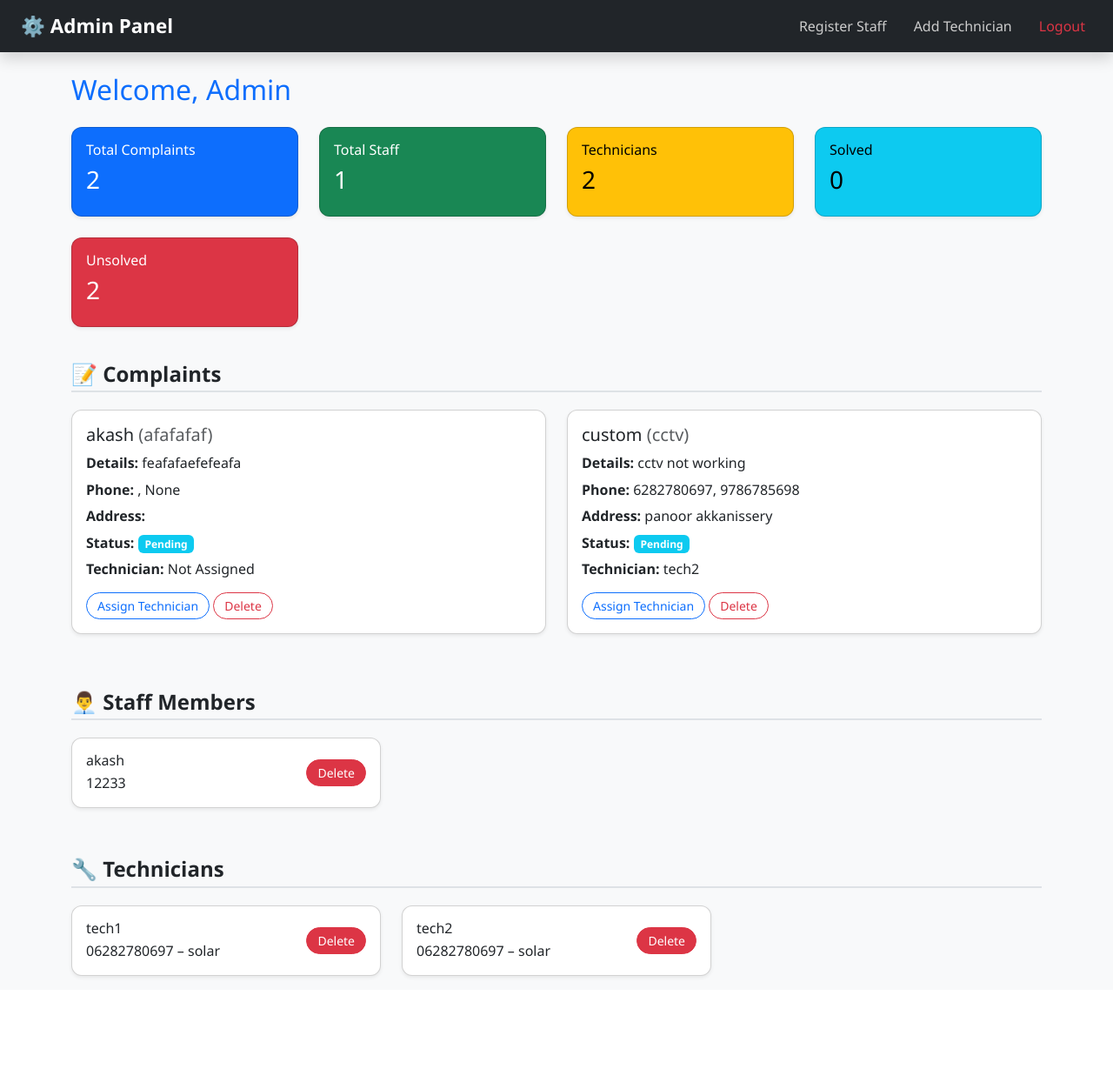
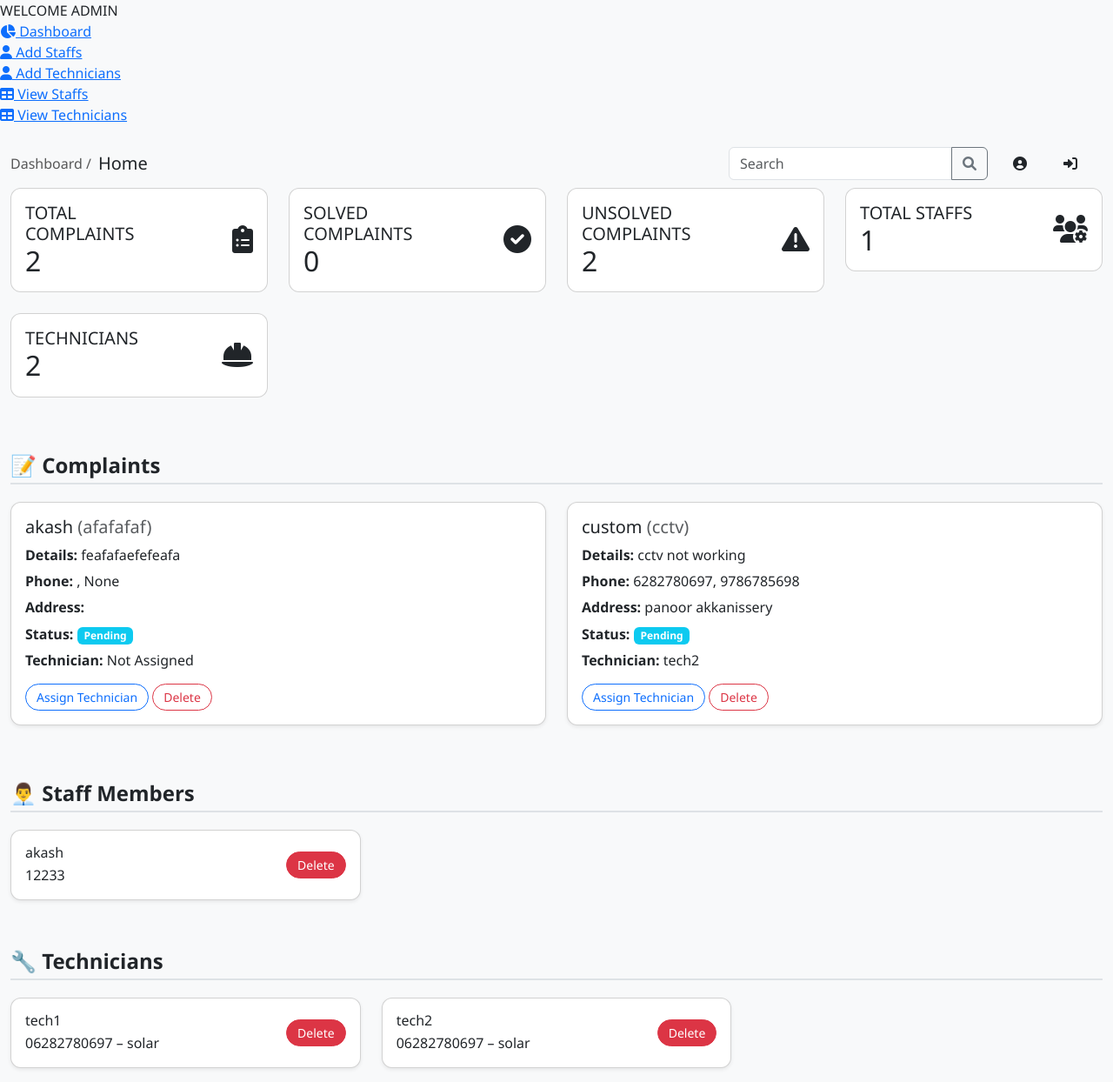
Before and after one commit to akasha17/complaint-management, a Django app: page /admin-dashboard/ in a window 1280 px wide. Shown: the whole page at 87% size. Before the commit the page ends 1125 px from the top, so only its background shows below. Run offline with Django 5.2, Linux system fonts and the light colour scheme; a user stored in the database is signed in; data comes from the database, SQL or seed files in the repository.

Commit message:
admin_dashboard.html

```diff
--- a/cm/cmapp/templates/admin/admin_dashboard.html
+++ b/cm/cmapp/templates/admin/admin_dashboard.html
@@ -6,32 +6,71 @@
     <title>Admin Dashboard</title>
     <meta name="viewport" content="width=device-width, initial-scale=1">
     <link href="https://cdn.jsdelivr.net/npm/bootstrap@5.3.3/dist/css/bootstrap.min.css" rel="stylesheet">
-    <link href="{% static 'css/adminstyle.css' %}" rel="stylesheet">
+    <link href="{% static 'css/adminstyle.css' %}" rel="stylesheet"> {# Using adminstyle.css as per your provided path #}
+    <link rel="stylesheet" href="https://cdnjs.cloudflare.com/ajax/libs/font-awesome/6.0.0-beta3/css/all.min.css">
+    <link href="https://fonts.googleapis.com/css2?family=Roboto:wght@300;400;500;700&display=swap" rel="stylesheet">
 </head>
 <body>
-<nav class="navbar navbar-expand-lg navbar-dark bg-dark px-4 shadow">
-    <a class="navbar-brand" href="#">⚙️ Admin Panel</a>
-    <button class="navbar-toggler" type="button" data-bs-toggle="collapse" data-bs-target="#adminNavbar">
-        <span class="navbar-toggler-icon"></span>
-    </button>
-    <div class="collapse navbar-collapse" id="adminNavbar">
-        <ul class="navbar-nav ms-auto">
-            <li class="nav-item">
-                <a href="{% url 'register_staff' %}" class="nav-link">Register Staff</a>
+    <div class="wrapper">
+        <aside class="sidebar">
+            <div class="sidebar-header">
+                WELCOME ADMIN
+            </div>
+            <ul class="list-unstyled components">
+                <li class="active">
+                    <a href="#">
+                        <i class="fas fa-chart-pie"></i>
+                        Dashboard
+                    </a>
                 </li>
-            <li class="nav-item">
-                <a href="{% url 'add_technician' %}" class="nav-link">Add Technician</a>
+                <li>
+                   <a href="{% url 'register_staff' %}">
+                        <i class="fas fa-user"></i>
+                        Add Staffs
+                    </a>
                 </li>
-            <li class="nav-item">
-                <a href="{% url 'logout' %}" class="nav-link text-danger">Logout</a>
+                <li>
+                    <a href="{% url 'add_technician' %}">
+                        <i class="fas fa-user"></i>
+                        Add Technicians
+                    </a>
+                </li>
+                 <li>
+                    <a href="#"> {# Placeholder for View Staffs URL #}
+                        <i class="fas fa-table"></i>
+                        View Staffs
+                    </a>
+                </li>
+                 <li>
+                    <a href="#"> {# Placeholder for View Technicians URL #}
+                        <i class="fas fa-table"></i>
+                        View Technicians
+                    </a>
                 </li>
             </ul>
+        </aside>
+
+        <div id="content">
+            <nav class="navbar navbar-expand-lg navbar-light bg-light main-navbar">
+                <div class="container-fluid">
+                    <div class="d-flex w-100 justify-content-between align-items-center">
+                        <div class="d-flex align-items-center">
+                            <span class="navbar-text me-2">Dashboard /</span>
+                            <h5 class="mb-0">Home</h5>
+                        </div>
+                        <div class="d-flex align-items-center">
+                            <div class="input-group search-bar me-3">
+                                <input type="text" class="form-control" placeholder="Search" aria-label="Search">
+                                <button class="btn btn-outline-secondary" type="button"><i class="fas fa-search"></i></button>
+                            </div>
+                            <a href="#" class="btn btn-link text-dark me-3"><i class="fas fa-user-circle"></i></a>
+                            <a href="{% url 'logout' %}" class="btn btn-link text-dark me-3"><i class="fas fa-sign-in-alt"></i></a>
+                        </div>
+                    </div>
                 </div>
             </nav>
 
-<div class="container mt-4">
-    <h2 class="mb-4 text-primary">Welcome, Admin</h2>
-
+            <div class="container-fluid dashboard-content">
                 {% if messages %}
                     {% for message in messages %}
                         <div class="alert alert-success alert-dismissible fade show" role="alert">
@@ -41,55 +80,86 @@
                     {% endfor %}
                 {% endif %}
 
-    <!-- Stats Cards -->
-    <div class="row mb-4">
-        <div class="col-md-3">
-            <div class="card text-bg-primary shadow-sm">
+                <div class="row mb-4 stats-cards">
+                    <div class="col-xl-3 col-md-6 mb-4">
+                        <div class="card card-stats-primary"> {# Used card-stats-primary for Total Complaints #}
                             <div class="card-body">
-                    <h6>Total Complaints</h6>
-                    <h3>{{ chart_data.total }}</h3>
+                                <div class="row align-items-center">
+                                    <div class="col-8">
+                                        <h5 class="card-title text-uppercase mb-0">Total Complaints</h5>
+                                        <h2 class="card-text">{{ chart_data.total }}</h2>
+                                        {# Add percentage if you have a way to calculate change over time #}
+                                        {# <p class="mb-0 text-success"><i class="fas fa-arrow-up"></i> +X% <span class="text-muted">since last month</span></p> #}
+                                    </div>
+                                    <div class="col-4 text-end">
+                                        <i class="fas fa-clipboard-list fa-2x"></i> {# Icon for complaints #}
                                     </div>
                                 </div>
                             </div>
-        <div class="col-md-3">
-            <div class="card text-bg-success shadow-sm">
+                        </div>
+                    </div>
+                    <div class="col-xl-3 col-md-6 mb-4">
+                        <div class="card card-stats-success"> {# Used card-stats-success for Solved #}
                             <div class="card-body">
-                    <h6>Total Staff</h6>
-                    <h3>{{ staff|length }}</h3>
+                                <div class="row align-items-center">
+                                    <div class="col-8">
+                                        <h5 class="card-title text-uppercase mb-0">Solved Complaints</h5>
+                                        <h2 class="card-text">{{ chart_data.completed }}</h2>
+                                    </div>
+                                    <div class="col-4 text-end">
+                                        <i class="fas fa-check-circle fa-2x"></i> {# Icon for solved #}
                                     </div>
                                 </div>
                             </div>
-        <div class="col-md-3">
-            <div class="card text-bg-warning shadow-sm">
+                        </div>
+                    </div>
+                    <div class="col-xl-3 col-md-6 mb-4">
+                        <div class="card card-stats-danger"> {# Used card-stats-danger for Unsolved #}
                             <div class="card-body">
-                    <h6>Technicians</h6>
-                    <h3>{{ technicians|length }}</h3>
+                                <div class="row align-items-center">
+                                    <div class="col-8">
+                                        <h5 class="card-title text-uppercase mb-0">Unsolved Complaints</h5>
+                                        <h2 class="card-text">{{ chart_data.unsolved }}</h2>
+                                    </div>
+                                    <div class="col-4 text-end">
+                                        <i class="fas fa-exclamation-triangle fa-2x"></i> {# Icon for unsolved #}
                                     </div>
                                 </div>
                             </div>
-        <div class="col-md-3">
-            <div class="card text-bg-info shadow-sm">
+                        </div>
+                    </div>
+                    <div class="col-xl-3 col-md-6 mb-4">
+                        <div class="card card-stats-info"> {# Using info for staff/technicians #}
                             <div class="card-body">
-                    <h6>Solved</h6>
-                    <h3>{{ chart_data.completed }}</h3>
+                                <div class="row align-items-center">
+                                    <div class="col-8">
+                                        <h5 class="card-title text-uppercase mb-0">Total Staffs</h5>
+                                        <h2 class="card-text">{{ staff|length }}</h2>
+                                    </div>
+                                    <div class="col-4 text-end">
+                                        <i class="fas fa-users-cog fa-2x"></i> {# Icon for staff #}
+                                    </div>
+                                </div>
+                            </div>
+                        </div>
+                    </div>
+                     <div class="col-xl-3 col-md-6 mb-4"> {# Additional card for Technicians #}
+                        <div class="card card-stats-warning">
+                            <div class="card-body">
+                                <div class="row align-items-center">
+                                    <div class="col-8">
+                                        <h5 class="card-title text-uppercase mb-0">Technicians</h5>
+                                        <h2 class="card-text">{{ technicians|length }}</h2>
+                                    </div>
+                                    <div class="col-4 text-end">
+                                        <i class="fas fa-hard-hat fa-2x"></i> {# Icon for technicians #}
+                                    </div>
+                                </div>
                             </div>
                         </div>
                     </div>
                 </div>
 
-    <!-- Unsolved -->
-    <div class="row mb-4">
-        <div class="col-md-3">
-            <div class="card text-bg-danger shadow-sm">
-                <div class="card-body">
-                    <h6>Unsolved</h6>
-                    <h3>{{ chart_data.unsolved }}</h3>
-                </div>
-            </div>
-        </div>
-    </div>
-
-    <!-- Complaints -->
                 <h4 class="section-title">📝 Complaints</h4>
                 <div class="row">
                     {% for c in complaints %}
@@ -103,13 +173,6 @@
                                     <p><strong>Status:</strong>
                                         <span class="badge bg-info">{{ c.status|title }}</span>
                                     </p>
-                        <!-- <p><strong>Staff:</strong>
-                            {% if c.assigned_staff and c.assigned_staff.user %}
-                                {{ c.assigned_staff.user.get_full_name }}
-                            {% else %}
-                                <span class="text-danger">Not Assigned</span>
-                            {% endif %}
-                        </p> -->
                                     <p><strong>Technician:</strong> {{ c.assigned_technician.name|default:"Not Assigned" }}</p>
                                     <a href="{% url 'staff_assign_technician' c.id %}" class="btn btn-sm btn-outline-primary mt-2">Assign Technician</a>
                                     <a href="{% url 'delete_complaint' c.id %}" class="btn btn-sm btn-outline-danger mt-2" onclick="return confirm('Delete this complaint?')">Delete</a>
@@ -121,7 +184,6 @@
                     {% endfor %}
                 </div>
 
-    <!-- Staff Members -->
                 <h4 class="section-title">👨‍💼 Staff Members</h4>
                 <div class="row">
                     {% for s in staff %}
@@ -147,7 +209,6 @@
                     {% endfor %}
                 </div>
 
-    <!-- Technicians -->
                 <h4 class="section-title">🔧 Technicians</h4>
                 <div class="row">
                     {% for t in technicians %}
@@ -167,6 +228,8 @@
                     {% endfor %}
                 </div>
             </div>
+        </div>
+    </div>
 
     <script src="https://cdn.jsdelivr.net/npm/bootstrap@5.3.3/dist/js/bootstrap.bundle.min.js"></script>
 </body>
```
Lines whose indentation alone changed are shown as unchanged.
